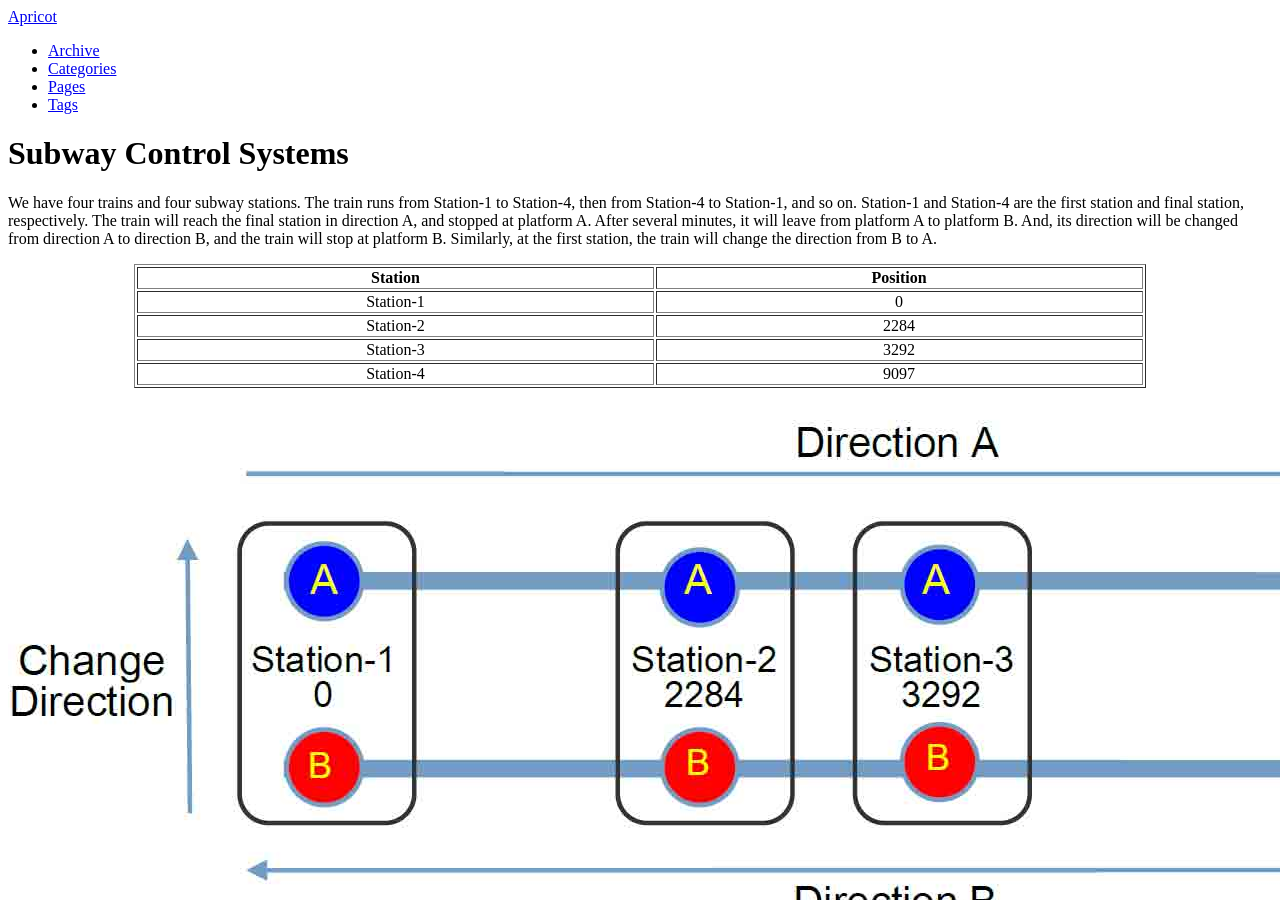
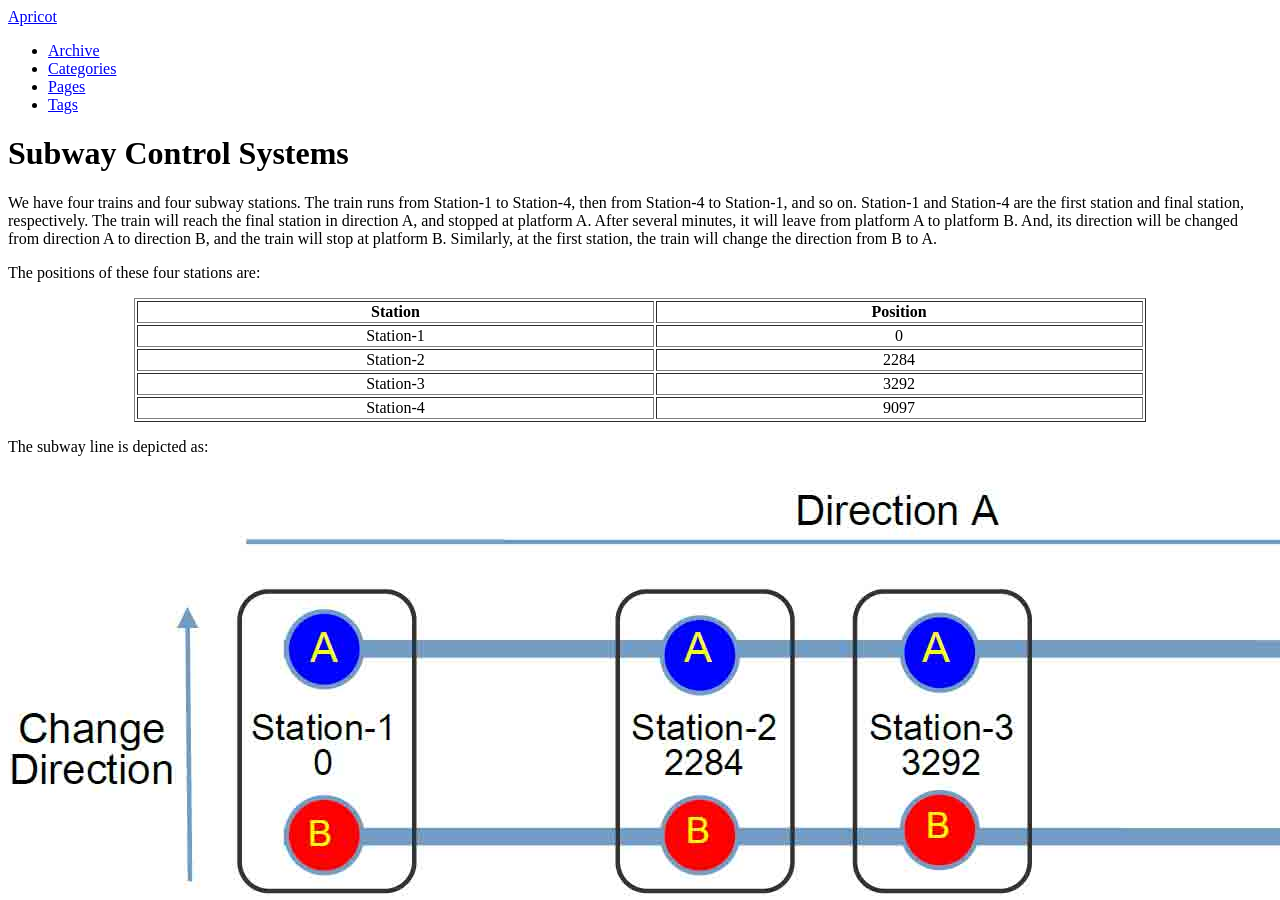
Before and after one commit to fanghuixing/apricot, a Jekyll site: the page built from cases/subway/subwaycontrolsystems.md, in a window 1280 px wide and 900 px high. Built offline with Jekyll 4.4.1, drawn with Linux system fonts in a browser that asks for light colours; comment, search, counter and statistics services are not loaded.

```diff
--- a/cases/subway/subwaycontrolsystems.md
+++ b/cases/subway/subwaycontrolsystems.md
@@ -6,6 +6,8 @@
 ---
 We have four trains and four subway stations. The train runs from Station-1 to Station-4, then from Station-4 to Station-1, and so on. Station-1 and Station-4 are the first station and final station, respectively. The train will reach the final station in direction A, and stopped at platform A. After several minutes, it will leave from platform A to platform B. And, its direction will be changed from direction A to direction B, and the train will stop at platform B. Similarly, at the first station, the train will change
 the direction from B to A.
+
+The positions of these four stations are:
 
 <div align="center">
 <table width="80%" border="1">
@@ -36,7 +38,7 @@
 </table>
 </div>
 
-
+The subway line is depicted as:
 
 ![Subway Line]({{ BASE_PATH }}/assets/figs/sbwl.jpg)
 
```
